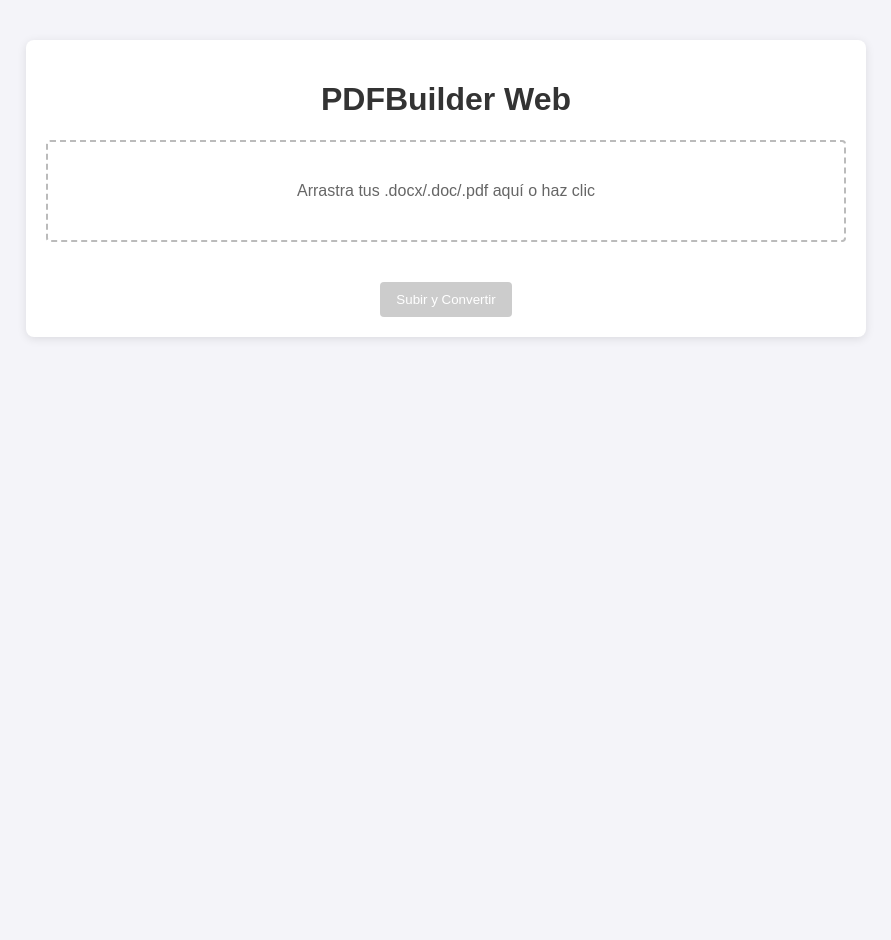
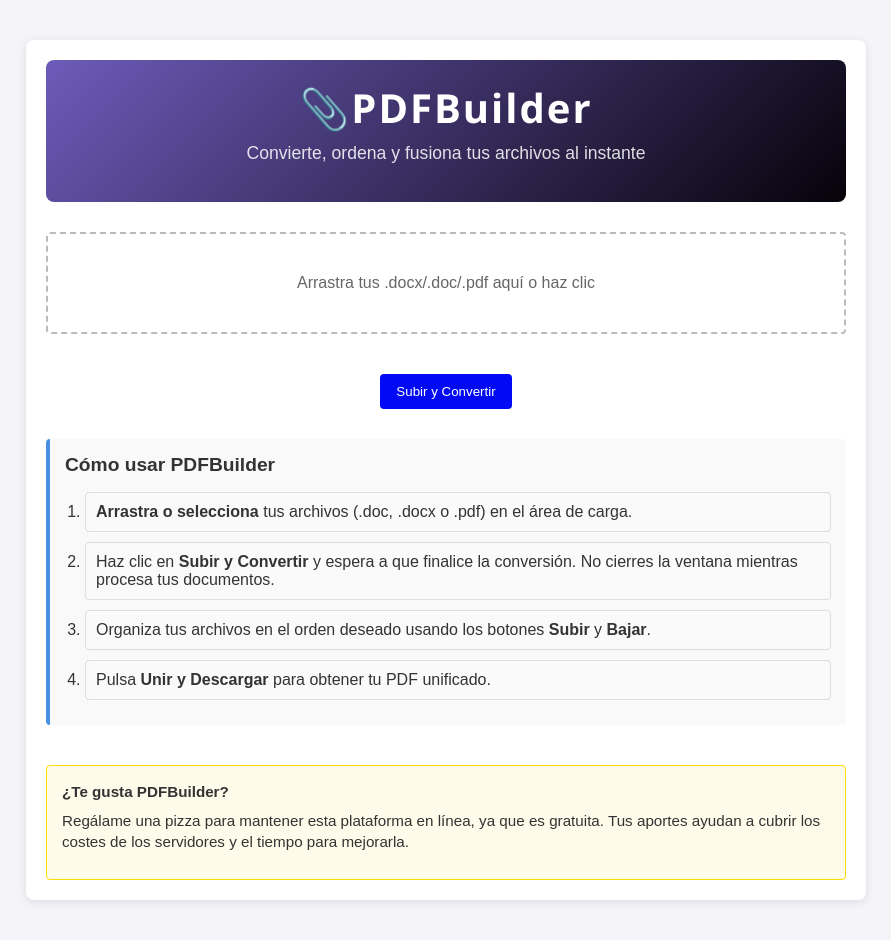
Before and after one commit to josuemzx/PDFBuilder, a Flask app: page / in a window 1280 px wide. Shown: the whole page, without its empty margins (194-1085 px from the left). Before the commit the page ends 339 px from the top, so only its background shows below. Run offline with Flask 2, Linux system fonts and the light colour scheme.

Commit message:
Update index.html

```diff
--- a/templates/index.html
+++ b/templates/index.html
@@ -3,29 +3,149 @@
 <head>
   <meta charset="UTF-8">
   <meta name="viewport" content="width=device-width, initial-scale=1.0">
-  <title>PDFBuilder Web</title>
+  <title>PDFBuilder Pro</title>
   <style>
-    body { font-family: Arial, sans-serif; background: #f4f4f9; margin: 0; padding: 0; }
-    .container { max-width: 800px; margin: 40px auto; background: white; padding: 20px; border-radius: 8px; box-shadow: 0 2px 10px rgba(0,0,0,0.1); }
-    h1 { text-align: center; color: #333; }
-    .dropzone { border: 2px dashed #bbb; padding: 40px; text-align: center; color: #666; cursor: pointer; border-radius: 4px; }
-    .dropzone.hover { border-color: #777; color: #444; }
-    ul { list-style: none; padding: 0; margin: 20px 0; max-height: 300px; overflow-y: auto; }
-    li { background: #fafafa; margin: 6px 0; padding: 10px; border: 1px solid #ddd; border-radius: 4px; cursor: pointer; }
-    li.selected { background: #ddd; }
-    .controls { text-align: center; margin-top: 20px; }
-    button { background: #4a90e2; color: white; border: none; padding: 10px 16px; border-radius: 4px; cursor: pointer; margin: 0 5px; }
-    button:disabled { background: #ccc; cursor: not-allowed; }
-    .order-buttons { margin-bottom: 10px; }
+    body {
+      font-family: Arial, sans-serif;
+      background: #f4f4f9;
+      margin: 0;
+      padding: 0;
+    }
+    .container {
+      max-width: 800px;
+      margin: 40px auto;
+      background: white;
+      padding: 20px;
+      border-radius: 8px;
+      box-shadow: 0 2px 10px rgba(0,0,0,0.1);
+    }
+
+    /* Encabezado renovado */
+    .header {
+      text-align: center;
+      padding: 20px 0;
+      background: linear-gradient(135deg, #6D5BBA,rgb(6, 2, 9));
+      border-radius: 8px;
+      color: #ffffff;
+      margin-bottom: 30px;
+    }
+    .header h1 {
+      margin: 0;
+      font-size: 2.5em;
+      font-family: "Segoe UI", sans-serif;
+      letter-spacing: 2px;
+    }
+    .header .subtitle {
+      margin-top: 8px;
+      font-size: 1.1em;
+      color: rgba(255,255,255,0.85);
+    }
+
+    .dropzone {
+      border: 2px dashed #bbb;
+      padding: 40px;
+      text-align: center;
+      color: #666;
+      cursor: pointer;
+      border-radius: 4px;
+    }
+    .dropzone.hover {
+      border-color: #777;
+      color: #444;
+    }
+    ul {
+      list-style: none;
+      padding: 0;
+      margin: 20px 0;
+      max-height: 300px;
+      overflow-y: auto;
+    }
+    li {
+      background: #fafafa;
+      margin: 6px 0;
+      padding: 10px;
+      border: 1px solid #ddd;
+      border-radius: 4px;
+      cursor: pointer;
+    }
+    li.selected {
+      background: #ddd;
+    }
+    .controls {
+      text-align: center;
+      margin-top: 20px;
+    }
+    button {
+      background: #4a90e2;
+      color: white;
+      border: none;
+      padding: 10px 16px;
+      border-radius: 4px;
+      cursor: pointer;
+      margin: 0 5px;
+    }
+    button:disabled {
+      background: #020AF5;
+      cursor: not-allowed;
+    }
+    .order-buttons {
+      margin-bottom: 10px;
+    }
+
+    /* Estilo para las instrucciones */
+    .instructions {
+      background: #f9f9f9;
+      border-left: 4px solid #4a90e2;
+      padding: 15px;
+      margin-top: 30px;
+      border-radius: 4px;
+      color: #333;
+    }
+    .instructions h2 {
+      margin-top: 0;
+      font-size: 1.2em;
+    }
+    .instructions ol {
+      margin: 0;
+      padding-left: 20px;
+    }
+    .instructions li {
+      margin-bottom: 10px;
+    }
+
+    /* Estilo para la caja de donación */
+    .donation-box {
+      background: #fffbea;
+      border: 1px solid #ffdd00;
+      padding: 15px;
+      margin-top: 40px;
+      border-radius: 4px;
+      color: #333;
+      font-size: 0.95em;
+      line-height: 1.4;
+    }
+    .donation-box p {
+      margin: 0;
+    }
+    .donation-box p + p {
+      margin-top: 8px;
+    }
   </style>
 </head>
 <body>
   <div class="container">
-    <h1>PDFBuilder Web</h1>
+
+    <!-- Encabezado mejorado -->
+    <header class="header">
+      <h1>📎PDFBuilder</h1>
+      <p class="subtitle">Convierte, ordena y fusiona tus archivos al instante</p>
+    </header>
 
     <!-- Paso 1: Subida -->
     <div id="step1">
-      <div id="dropzone" class="dropzone">Arrastra tus .docx/.doc/.pdf aquí o haz clic</div>
+      <div id="dropzone" class="dropzone">
+        Arrastra tus .docx/.doc/.pdf aquí o haz clic
+      </div>
       <input type="file" id="fileInput" multiple accept=".doc,.docx,.pdf" style="display:none" />
       <ul id="fileList1"></ul>
       <div class="controls">
@@ -44,6 +164,40 @@
         <button id="mergeBtn" disabled>Unir y Descargar</button>
       </div>
     </div>
+
+    <!-- Sección de Instrucciones -->
+    <div class="instructions">
+      <h2>Cómo usar PDFBuilder</h2>
+      <ol>
+        <li><strong>Arrastra o selecciona</strong> tus archivos (.doc, .docx o .pdf) en el área de carga.</li>
+        <li>Haz clic en <strong>Subir y Convertir</strong> y espera a que finalice la conversión. No cierres la ventana mientras procesa tus documentos.</li>
+        <li>Organiza tus archivos en el orden deseado usando los botones <strong>Subir</strong> y <strong>Bajar</strong>.</li>
+        <li>Pulsa <strong>Unir y Descargar</strong> para obtener tu PDF unificado.</li>
+      </ol>
+    </div>
+
+    <!-- Caja de donación al final -->
+    <div class="donation-box">
+      <p><strong>¿Te gusta PDFBuilder?</strong></p>
+      <p>Regálame una pizza para mantener esta plataforma en línea, ya que es gratuita.
+      Tus aportes ayudan a cubrir los costes de los servidores y el tiempo para mejorarla.</p>
+      <div style="text-align:center; margin-top:12px;">
+        <script
+          type="text/javascript"
+          src="https://cdnjs.buymeacoffee.com/1.0.0/button.prod.min.js"
+          data-name="bmc-button"
+          data-slug="esaihuaman2"
+          data-color="#FFDD00"
+          data-emoji="🍕"
+          data-font="Cookie"
+          data-text="Buy me a pizza"
+          data-outline-color="#000000"
+          data-font-color="#000000"
+          data-coffee-color="#ffffff">
+        </script>
+      </div>
+    </div>
+
   </div>
 
   <script>
@@ -97,7 +251,9 @@
     // Eventos de carga
     dropzone.onclick = () => fileInput.click();
     fileInput.onchange = () => { files.push(...fileInput.files); renderList1(); };
-    ['dragover','dragenter'].forEach(e => dropzone.addEventListener(e, ev => { ev.preventDefault(); dropzone.classList.add('hover'); }));
+    ['dragover','dragenter'].forEach(e => dropzone.addEventListener(e, ev => {
+      ev.preventDefault(); dropzone.classList.add('hover');
+    }));
     ['dragleave','drop'].forEach(e => dropzone.addEventListener(e, ev => {
       ev.preventDefault(); dropzone.classList.remove('hover');
       if (e === 'drop') { files.push(...ev.dataTransfer.files); renderList1(); }
@@ -134,7 +290,8 @@
     mergeBtn.onclick = async () => {
       mergeBtn.disabled = true; mergeBtn.textContent = 'Uniendo...';
       const res = await fetch('/merge', {
-        method: 'POST', headers: { 'Content-Type': 'application/json' },
+        method: 'POST',
+        headers: { 'Content-Type': 'application/json' },
         body: JSON.stringify({ session_id: sessionId, order: files.map(f => f.name) })
       });
       const blob = await res.blob();
```
